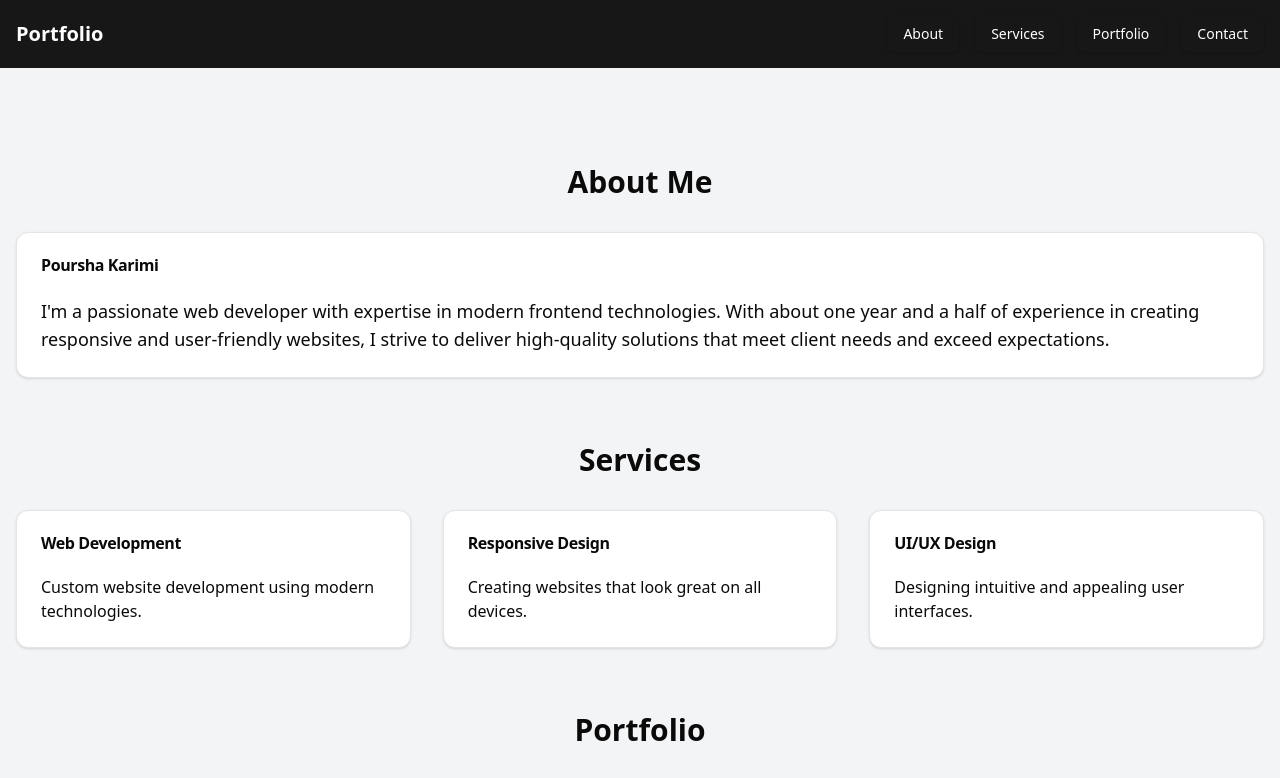
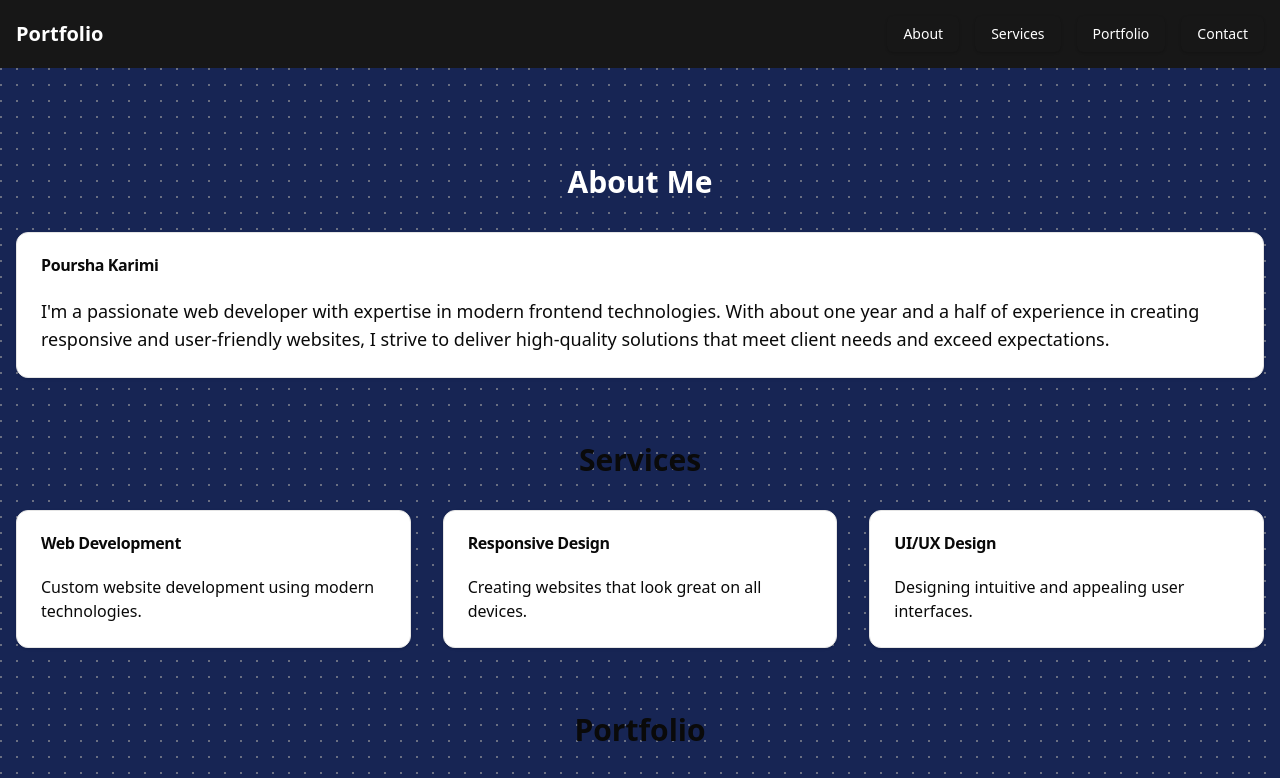
Before and after one commit to Poursha98/portfolio-test-frontend, a Next.js app: page / in a window 1280 px wide. Shown: the top 778 px of the page. Built offline with nearby package versions, Linux system fonts and the light colour scheme.

Commit message:
main bg pattern

```diff
--- a/src/app/page.tsx
+++ b/src/app/page.tsx
@@ -2,11 +2,19 @@ import About from "@/components/about/about";
 import Services from "@/components/services/services";
 import Portfolio from "@/components/portfolio/portfolio";
 import ContactUs from "@/components/contact-us/contact-us";
+import { cn } from "@/lib/utils";
+import DotPattern from "@/components/magicui/dot-pattern";
 
 export default function Home() {
   return (
-    <div className="min-h-screen bg-gray-100">
-      <main className="container mx-auto px-4 py-8">
+    <div className="min-h-screen bg-blue-950 relative">
+      <DotPattern
+        className={cn(
+          "absolute inset-0 z-0",
+          "[mask-image:radial-gradient(circle_at_center,white,black)]"
+        )}
+      />
+      <main className="container mx-auto px-4 py-8 relative z-10">
         <About />
         <Services />
         <Portfolio />
--- a/src/components/about/about.tsx
+++ b/src/components/about/about.tsx
@@ -3,7 +3,9 @@ import { Card, CardContent, CardHeader, CardTitle } from "@/components/ui/card";
 const About = () => {
   return (
     <section className="my-16">
-      <h2 className="text-3xl font-bold mb-8 text-center">About Me</h2>
+      <h2 className="text-3xl text-white font-bold mb-8 text-center">
+        About Me
+      </h2>
       <Card>
         <CardHeader>
           <CardTitle>Poursha Karimi</CardTitle>
--- /dev/null
+++ b/src/components/magicui/dot-pattern.tsx
@@ -0,0 +1,56 @@
+import { useId } from "react";
+
+import { cn } from "@/lib/utils";
+
+interface DotPatternProps {
+  width?: any;
+  height?: any;
+  x?: any;
+  y?: any;
+  cx?: any;
+  cy?: any;
+  cr?: any;
+  className?: string;
+  [key: string]: any;
+}
+export function DotPattern({
+  width = 16,
+  height = 16,
+  x = 0,
+  y = 0,
+  cx = 1,
+  cy = 1,
+  cr = 1,
+  className,
+  ...props
+}: DotPatternProps) {
+  const id = useId();
+
+  return (
+    <svg
+      aria-hidden="true"
+      className={cn(
+        "pointer-events-none absolute inset-0 h-full w-full fill-neutral-400/80",
+        className,
+      )}
+      {...props}
+    >
+      <defs>
+        <pattern
+          id={id}
+          width={width}
+          height={height}
+          patternUnits="userSpaceOnUse"
+          patternContentUnits="userSpaceOnUse"
+          x={x}
+          y={y}
+        >
+          <circle id="pattern-circle" cx={cx} cy={cy} r={cr} />
+        </pattern>
+      </defs>
+      <rect width="100%" height="100%" strokeWidth={0} fill={`url(#${id})`} />
+    </svg>
+  );
+}
+
+export default DotPattern;
```
